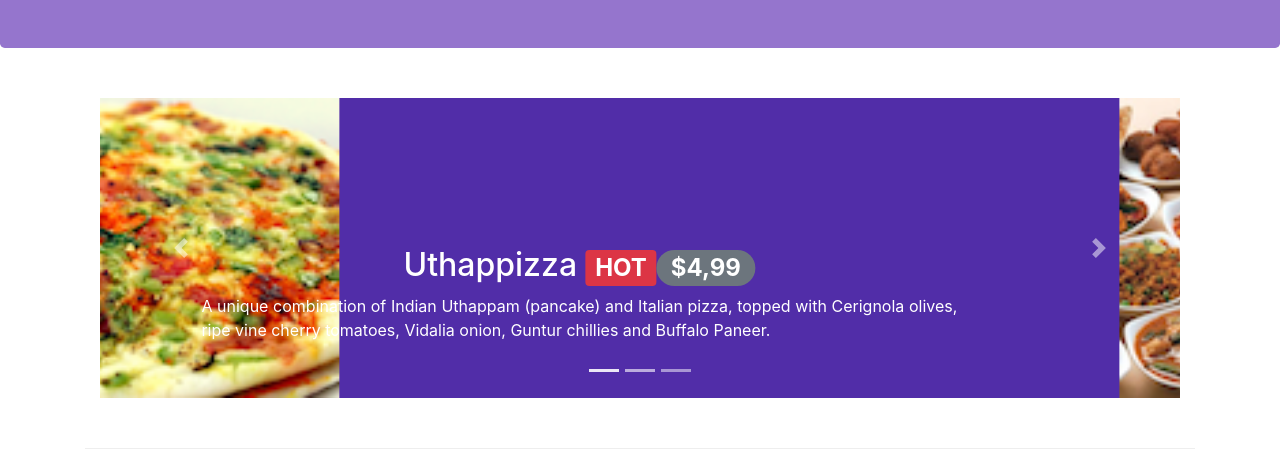
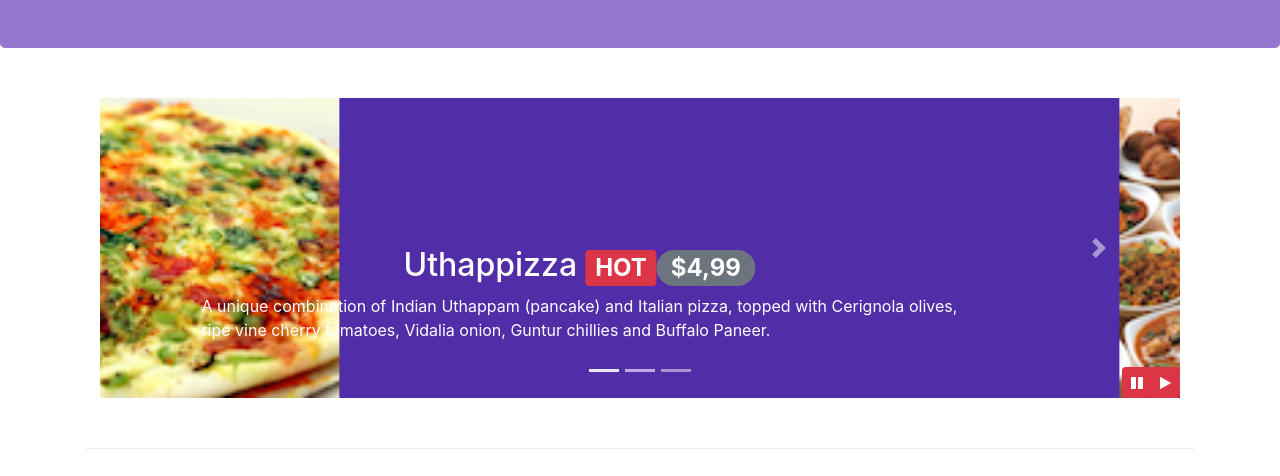
Before and after one commit to sanketdonekar/frontend, a website: page index.html in a window 1280 px wide. Shown: the part 324-800 px from the top of the page. Drawn offline with nearby package versions, Linux system fonts and the light colour scheme.

Commit message:
bootstrap jquery

```diff
--- a/css/styles.css
+++ b/css/styles.css
@@ -50,5 +50,9 @@ background: #512da8;
      top: 0;
      left: 0;
      min-height: 300px;
-
  }
+ #carouselButtons{
+    right: 0px;
+    position: absolute;
+    bottom: 0px;
+ }
--- a/index.html
+++ b/index.html
@@ -98,10 +98,6 @@
         </div>
     </div>
 
-
-
-
-
     <header class="jumbotron">
         <div class="container">
             <div class="row row-header">
@@ -159,8 +155,6 @@
                                     </span>
                                 </div>
                             </div>
-
-
                             <div class="row ">
                                 <div class="form-group col-sm-3">
                                     <label for="">Section</label>
@@ -182,8 +176,6 @@
                                     </div>
                                 </div>
                             </div>
-
-
                             <div class="row">
                                 <div class="form-group col-sm-3">
                                     <label for="">Date and Time</label>
@@ -215,9 +207,9 @@
             </div>
         </div>
 
-        <!-- carousel componet-->
 
 
+        <!-- carousel componet-->
         <div class="row row-content">
             <div class="col">
                 <div class="carousel slide" id="mycarousel" data-ride="carousel">
@@ -269,6 +261,21 @@
                     <a href="#mycarousel" class="carousel-control-next" role="button" data-slide="next">
                         <span class="carousel-control-next-icon"></span>
                     </a>
+
+
+                    <!-- Carousel play/pause buttotns-->
+
+                    <div class="btn-group" id="carouselButtons">
+                        <button class="btn btn-danger btn-sm" id="carousel-pause">
+                            <span class="fa fa-pause"></span>
+                        </button>
+                        <button class="btn btn-danger btn-sm" id="carousel-play">
+                            <span class="fa fa-play"></span>
+                        </button>
+                    </div>
+
+
+
                 </div>
             </div>
         </div>
@@ -386,6 +393,20 @@
     <script src="node_modules/popper.js/dist/popper.min.js"></script>
     <script src="node_modules/bootstrap/dist/js/bootstrap.min.js"></script>
     <script src="node_modules/bootstrap/dist/js/bootstrap.bundle.min.js"></script>
+
+    <script>
+        $(document).ready(function () {
+            $('#mycarousel').carousel({ interval: 2000 });
+            $('carousel-pause').click(function () {
+                $('#mycarousel').carousel('pause');
+            });
+            $('carousel-play').click(function () {
+                $('#mycarousel').carousel('cycle');
+            });
+        });
+    </script>
+
+
 </body>
 
 </html>
```
